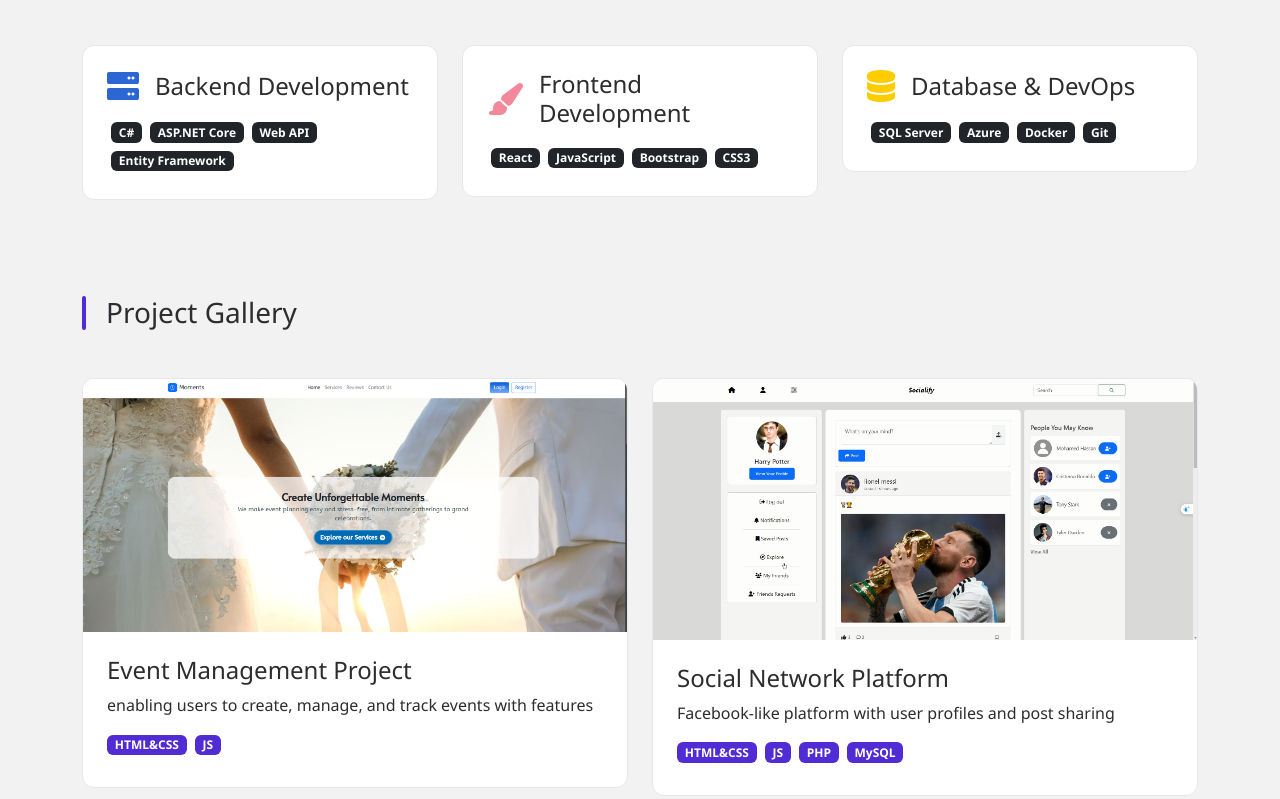
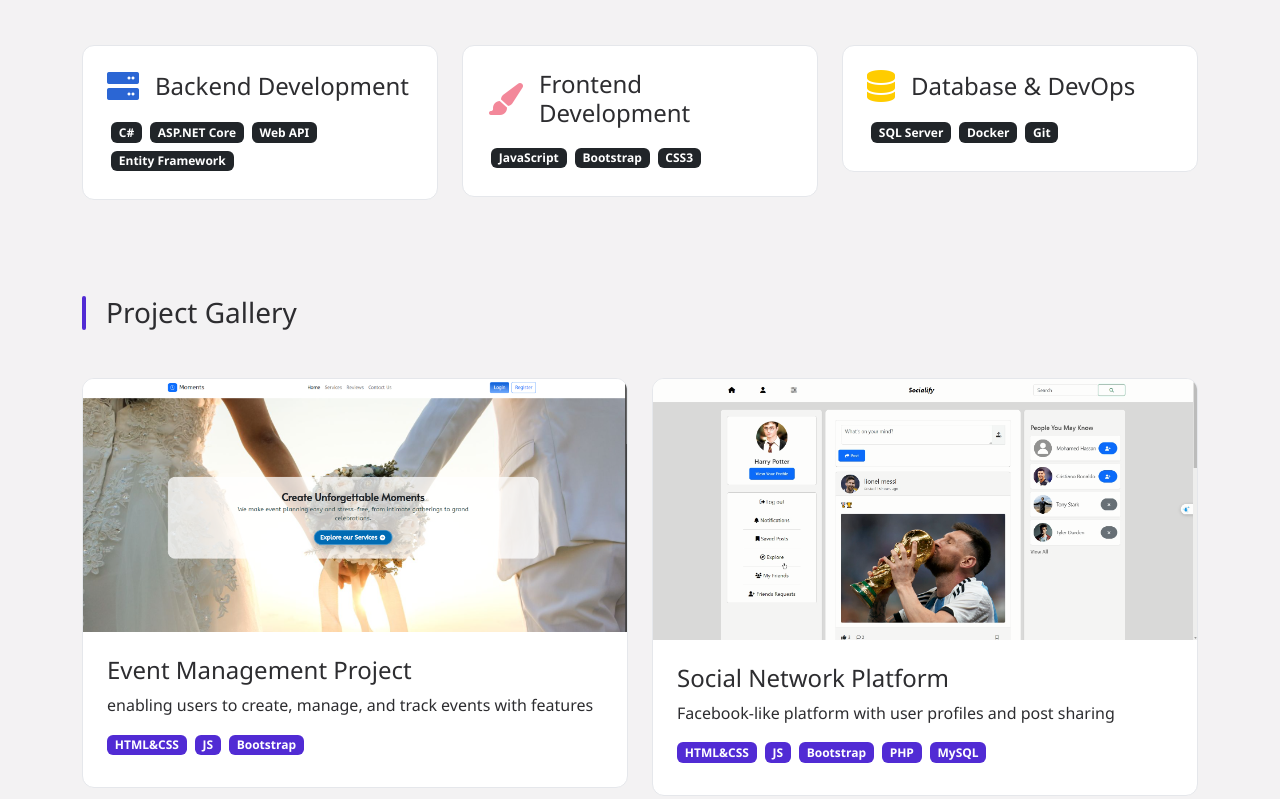
Before and after one commit to MohamedHassan2004/My-Portfolio, a plain HTML site: page index.html in a window 1280 px wide. Shown: the part 1283-2082 px from the top of the page. Drawn offline with nearby package versions, Linux system fonts and the light colour scheme.

Commit message:
update my-photo

```diff
--- a/index.html
+++ b/index.html
@@ -127,7 +127,6 @@
                         <h4 class="mb-0">Frontend Development</h4>
                     </div>
                     <div class="d-flex flex-wrap">
-                        <span class="badge bg-dark m-1">React</span>
                         <span class="badge bg-dark m-1">JavaScript</span>
                         <span class="badge bg-dark m-1">Bootstrap</span>
                         <span class="badge bg-dark m-1">CSS3</span>
@@ -142,7 +141,6 @@
                     </div>
                     <div class="d-flex flex-wrap">
                         <span class="badge bg-dark m-1">SQL Server</span>
-                        <span class="badge bg-dark m-1">Azure</span>
                         <span class="badge bg-dark m-1">Docker</span>
                         <span class="badge bg-dark m-1">Git</span>
                     </div>
@@ -164,6 +162,7 @@
                         <div class="d-flex flex-wrap">
                             <span class="badge me-2 mb-2">HTML&CSS</span>
                             <span class="badge me-2 mb-2">JS</span>
+                            <span class="badge me-2 mb-2">Bootstrap</span>
                         </div>
                     </div>
                 </div>
@@ -177,6 +176,7 @@
                         <div class="d-flex flex-wrap">
                             <span class="badge me-2 mb-2">HTML&CSS</span>
                             <span class="badge me-2 mb-2">JS</span>
+                            <span class="badge me-2 mb-2">Bootstrap</span>
                             <span class="badge me-2 mb-2">PHP</span>
                             <span class="badge me-2 mb-2">MySQL</span>
                         </div>
```
Also changed, not shown: imgs/my-photo.jpg.
